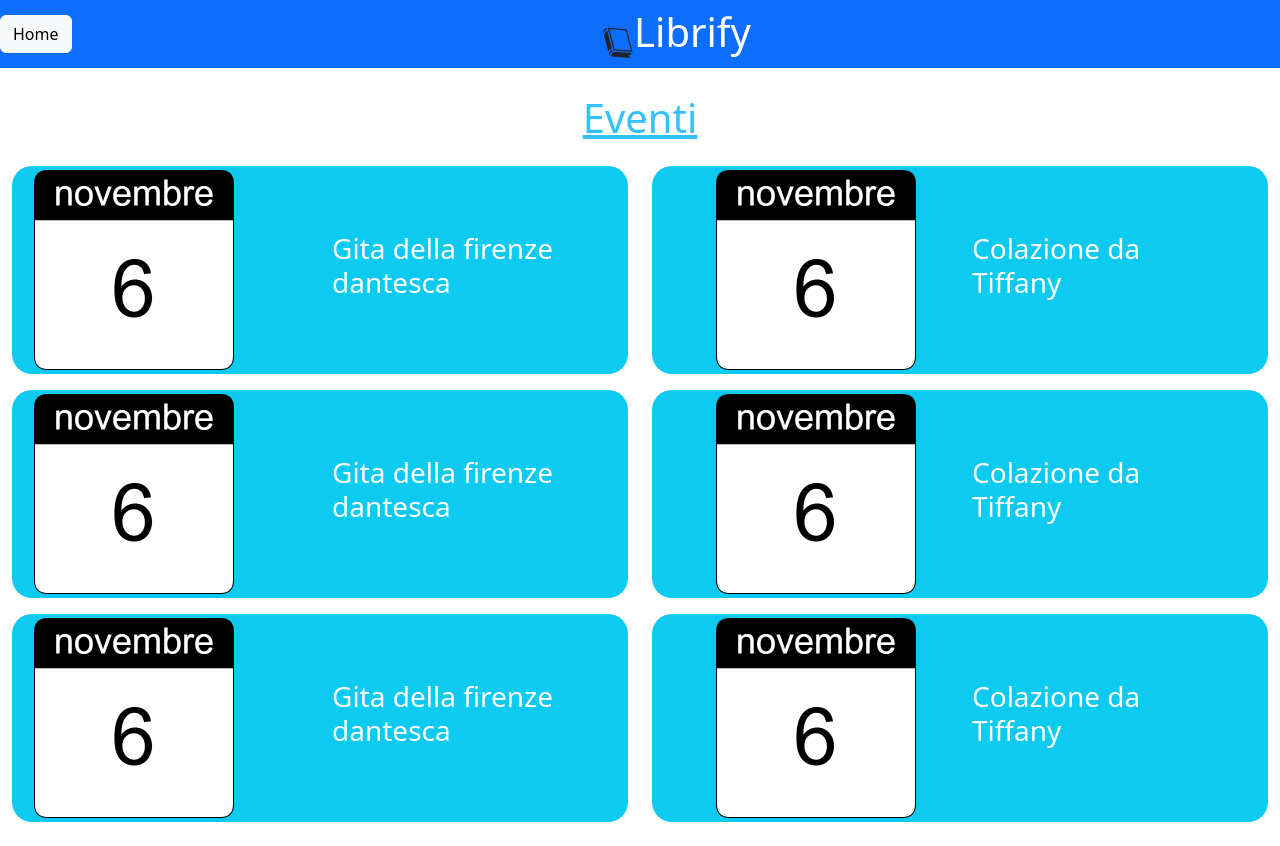
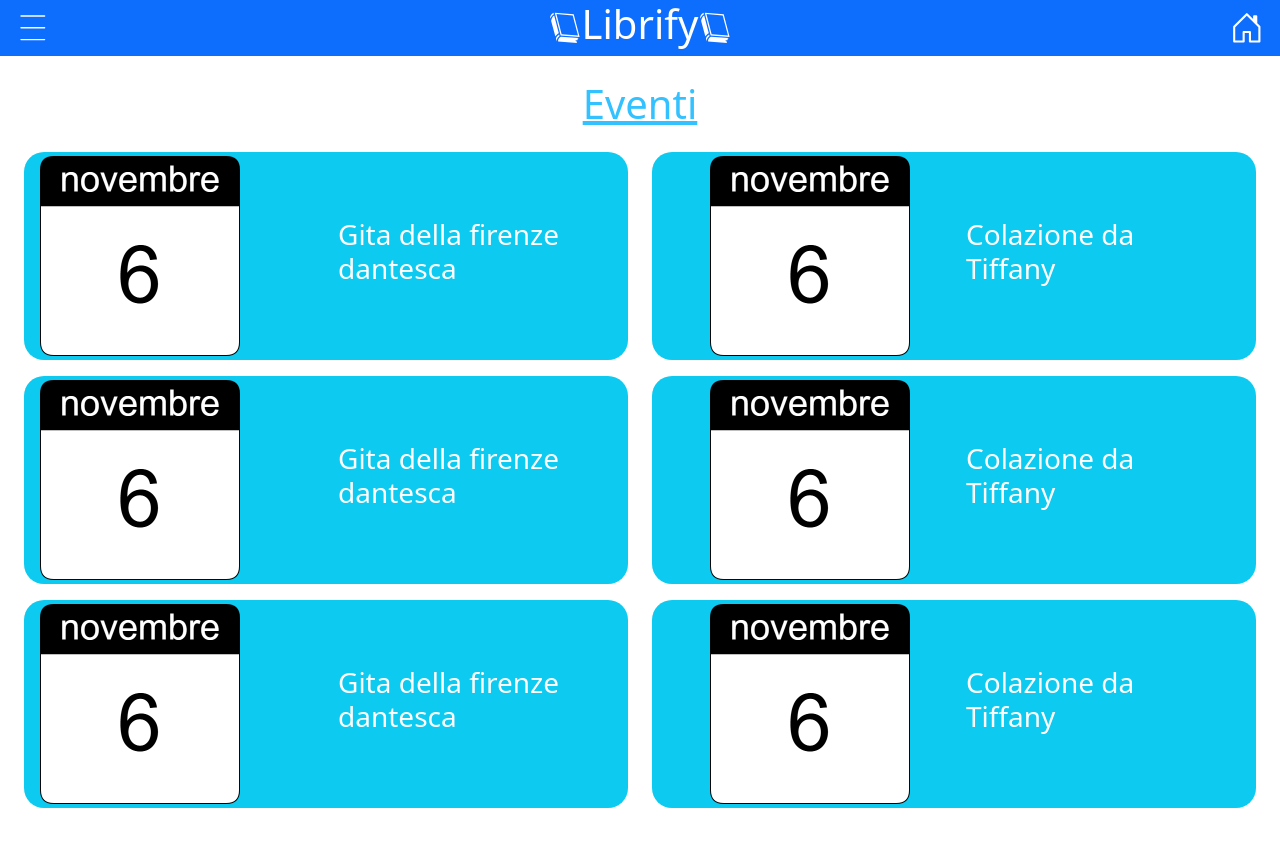
Before and after one commit to lucaferraroo00/librify_public, a React (Create React App) app: page /eventi in a window 1280 px wide. Built offline with nearby package versions, Linux system fonts and the light colour scheme.

Commit message:
add new navbar to eventi

```diff
--- a/src/components/eventi.js
+++ b/src/components/eventi.js
@@ -1,38 +1,83 @@
-import React from "react";
+import React, { useState } from "react";
 import { GiBlackBook } from "react-icons/gi";
 import "bootstrap/dist/css/bootstrap.min.css";
 import { Navbar, Container, Row, Col } from "react-bootstrap";
 import Button from "react-bootstrap/Button";
 import { BrowserRouter as Router, useNavigate, Navigate} from 'react-router-dom';
+import { CiMenuBurger } from "react-icons/ci";
+import { BsHouseDoor } from "react-icons/bs";
 import sei_nov from "./6_nov.png"
 import "./styles.css";
 
 
 function Eventi(props) {
 
+    const [activeMenu, setActiveMenu] = useState(false);
+
     const navigate = useNavigate();
+
+
+    const handleClickMenu = () => setActiveMenu(prevState => !prevState);
+
+    const handleNavigateProfilo = () => {
+        navigate('/profilo')
+    }
+
+    const handleNavigateEventi = () => {
+        navigate('/eventi')
+    }
+
+    const handleNavigateCrea= () => {
+        navigate('/crea')
+    }
 
     const handleClickHome = () => {
         navigate('/')
     }
 
     return (
-        <>
-        <Navbar
-            bg="primary"
-            className="d-flex justify-content-center align-items-center fixed-top"
-        >
-            <Button variant="light" className="ml-2" onClick={handleClickHome}
-            >Home</Button>
-            <div className="flex-grow-1 text-center">
-            {/* Center the logo and title */}
-            <GiBlackBook style={{ fontSize: "2.1rem" }} />
-            {/* Adjust font size as needed */}
-            <h1 className="d-inline ml-2 text-white">Librify</h1>{" "}
-            {/* Add margin-left and change text color */}
-            </div>
-        </Navbar>
-        <Container fluid className="navbar-spacing mb-4">
+        <Container fluid>
+        <Row className="d-flex align-items-center sticky-sm-top bg-primary">
+      <Col className="m-1">
+        <CiMenuBurger
+          className=""
+          style={{ fontSize: '2.1rem', color:"white", cursor:"pointer"}}
+          onClick={handleClickMenu}></CiMenuBurger>
+        </Col>
+        <Col className="d-flex align-items-center justify-content-center">
+          <GiBlackBook style={{ fontSize: '2.1rem', color:"white" }} />
+          <h1 className="text-white">Librify</h1>
+          <GiBlackBook style={{ fontSize: '2.1rem', color:"white" }} />
+        </Col>
+        <Col className="d-flex d-flex justify-content-end m-1">
+        <BsHouseDoor
+          className=""
+          style={{ fontSize: '2.1rem', color:"white", cursor:"pointer"}}
+          onClick={handleClickHome}></BsHouseDoor>
+        </Col>
+      </Row>
+        <Row fluid>
+        {activeMenu && (
+          <Col className="bg-secondary text-white d-flex flex-column" >
+            <Row
+            style={{ cursor: 'pointer' }}
+            onClick={handleNavigateProfilo} >
+              <Col className="d-flex justify-content-center  pt-4"> <h3>Profilo</h3></Col>
+            </Row>
+            <Row
+            style={{ cursor: 'pointer' }}
+            onClick={handleNavigateEventi} >
+            <Col className="d-flex justify-content-center  pt-4"> <h3>Eventi</h3></Col>
+            </Row>
+            <Row
+            style={{ cursor: 'pointer' }}
+            onClick={handleNavigateCrea} >
+            <Col className="d-flex justify-content-center pt-4">  <h3>Crea</h3></Col>
+            </Row>
+          </Col>
+        )}
+        <Col {...(activeMenu ? { md: 10 } : {})}>
+        <Container fluid className="mb-4">
             <Row className="d-flex justify-content-center pt-4">
                 <Col className="d-flex justify-content-center">
                 <h1   style={{ color: "#33c1ff", textDecoration: "underline" }}>
@@ -65,7 +110,9 @@ function Eventi(props) {
                 </Col>
             </Row>
         </Container>
-        </>
+        </Col>
+        </Row>
+        </Container>
     );
 }
 
```
